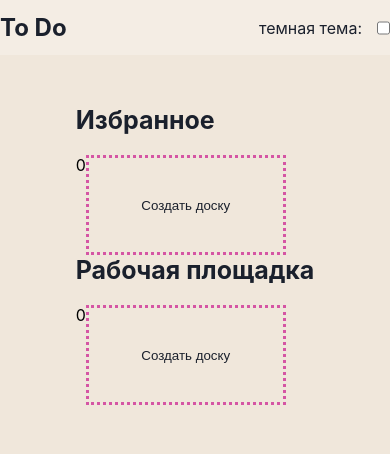
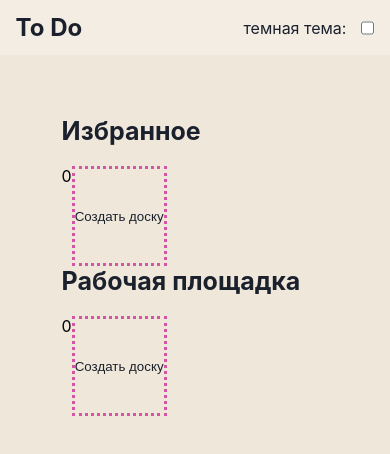
Before and after one commit to AlcorBBX/todo, a React (Create React App) app: page / in a window 390 px wide. Shown: the top 454 px of the page. Built offline with nearby package versions, Linux system fonts and the light colour scheme.

Commit message:
add little responsive

```diff
--- a/src/components/layout/Header/header.module.scss
+++ b/src/components/layout/Header/header.module.scss
@@ -19,3 +19,12 @@
   }
 
 }
+
+
+@media screen and (max-width: 980px) {
+  .container {
+    width: 100%;
+    padding: 3% 4%;
+  }
+
+}
--- a/src/components/screens/home/home.module.scss
+++ b/src/components/screens/home/home.module.scss
@@ -1,9 +1,14 @@
 .home {
+  width: 980px;
+  margin: 0 auto;
+
   display: flex;
   justify-content: center;
 }
 
 .projects {
+  width: 600px;
+
   h3 {
     margin-top: 15px;
     text-align: start;
@@ -13,12 +18,34 @@
     width: fit-content;
     font-weight: 700;
 
-    &:first-child{
-        margin-top: 0;
+    &:first-child {
+      margin-top: 0;
     }
   }
 }
 
 .projectsCards {
   display: flex;
+
+  button {
+
+  }
 }
+
+@media screen and (max-width: 980px) {
+  .home {
+    width: 95%;
+  }
+
+  .projects {
+    width: 80%;
+    padding: 3% 4%;
+  }
+
+  .projectsCards {
+
+    button {
+      width: 100%;
+    }
+  }
+}
--- a/src/components/screens/task/task.module.scss
+++ b/src/components/screens/task/task.module.scss
@@ -1,4 +1,30 @@
-.task{
+.task {
   display: flex;
   justify-content: center;
 }
+
+@media screen and (max-width: 980px) {
+  .task {
+    // width: 100%;
+    padding: 0% 5%;
+  }
+}
+
+@media screen and (max-width: 620px) {
+  .task {
+    padding: 0% 5%;
+
+    > div {
+      width: 30%;
+    }
+  }
+}
+
+@media screen and (max-width: 500px) {
+  .task {
+    flex-direction: column;
+    > div {
+      width: 95%;
+    }
+  }
+}
--- a/src/components/ui/cards/board/board-card.module.scss
+++ b/src/components/ui/cards/board/board-card.module.scss
@@ -8,6 +8,7 @@
 }
 
 .header {
+  width: 100%;
   display: flex;
   justify-content: space-between;
   margin-bottom: 10px;
@@ -24,7 +25,7 @@
   overflow-y: auto;
 
   input {
-    width: 100%;
+    // width: 100%;
     min-height: 20px;
     padding: 5px 10px;
     border: 1px solid rgba(0, 0, 0, 0.212);
--- a/src/components/ui/cards/board/board-item/BoardItem.tsx
+++ b/src/components/ui/cards/board/board-item/BoardItem.tsx
@@ -85,7 +85,7 @@ export const BoardHeader = memo(({ title }: IBoardHeader) => {
     <>
       <div className={styles.header}>
         <HiddenField placeholder={title} />
-        <p>...</p>
+        {/* <p>...</p> */}
       </div>
     </>
   );
--- a/src/components/ui/cards/board/taskCard/task-item/TaskItem.tsx
+++ b/src/components/ui/cards/board/taskCard/task-item/TaskItem.tsx
@@ -1,5 +1,5 @@
 import React from "react";
-import { OverlayingModal, MainModal } from "../../../..";
+import { MainModal } from "../../../..";
 import { useOutside } from "../../../../../../hooks";
 import { ITask } from "../../../../../../types/task.interface";
 import styles from "./task.module.scss";
@@ -32,8 +32,10 @@ export const TaskItem = ({ task }: ITaskItemProps) => {
         title='Task info'
         setAnchorEl={setAnchorEl}
       >
-        <NameTaskModal task={task} />
-        <DescriptionTaskModal />
+        <div className={styles.contentModal}>
+          <NameTaskModal task={task} />
+          <DescriptionTaskModal />
+        </div>
       </MainModal>
     </div>
   );
--- a/src/components/ui/cards/board/taskCard/task-item/task.module.scss
+++ b/src/components/ui/cards/board/taskCard/task-item/task.module.scss
@@ -6,3 +6,19 @@
   cursor: pointer;
   margin-bottom: 5px;
 }
+
+.contentModal {
+  min-width: 200px;
+  width: 500px;
+  min-height: 200px;
+  height: 500px;
+}
+
+@media screen and (max-width: 980px) {
+  .contentModal {
+    min-width: 200px;
+    width: 60%;
+    min-height: 200px;
+    height: 500px;
+  }
+}
```
